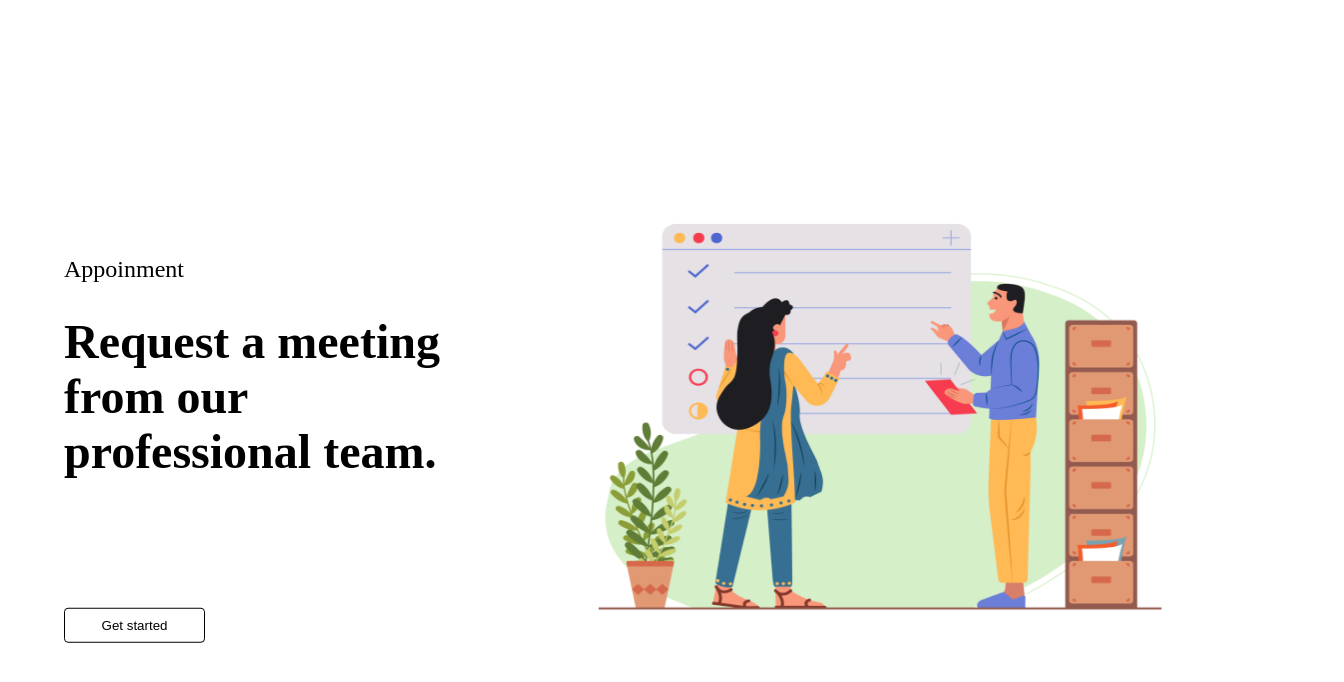
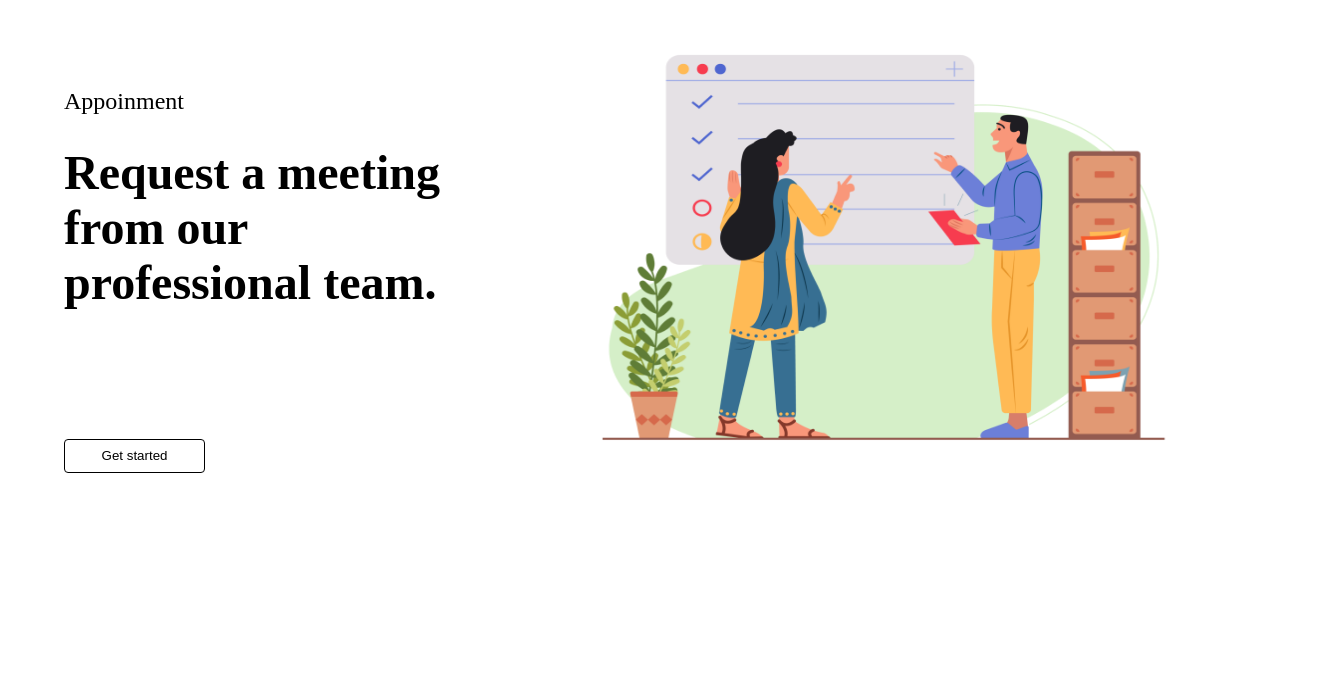
Before and after one commit to kubilaycakmak/attendence-frontend, a React (Create React App) app: page / in a window 1280 px wide. Shown: the top 682 px of the page, 1344 px wide, since content can reach past the window. Built offline with nearby package versions, Linux system fonts and the light colour scheme.

Commit message:
commit for the landing page

```diff
--- a/src/component/Appointment-Header/AppointmentHeader.module.scss
+++ b/src/component/Appointment-Header/AppointmentHeader.module.scss
@@ -5,24 +5,23 @@
 }
 
 .container {
-    position: absolute;
     top: 20%;
     overflow: hidden;
 
     @media (min-width: 768px) and (max-width: 1248px) {
-        width: 100%;
+        width: 90%;
         display: grid;
-        grid-template-columns: 25% 31%;
+        grid-template-columns: 28% 31%;
         grid-template-rows: 7% 26% 1%;
-        transform: translate(5%,15%);
+        margin: auto;
     }
 
     @media (min-width: 1249px)  {
-        width: 100%;
+        width: 90%;
         display: grid;
-        grid-template-columns: 33% 24%;
+        grid-template-columns: 37% 24%;
         grid-template-rows: 10% 29% 1%;
-        transform: translate(5%,15%);
+        margin: auto;
     }
     }
 
```
